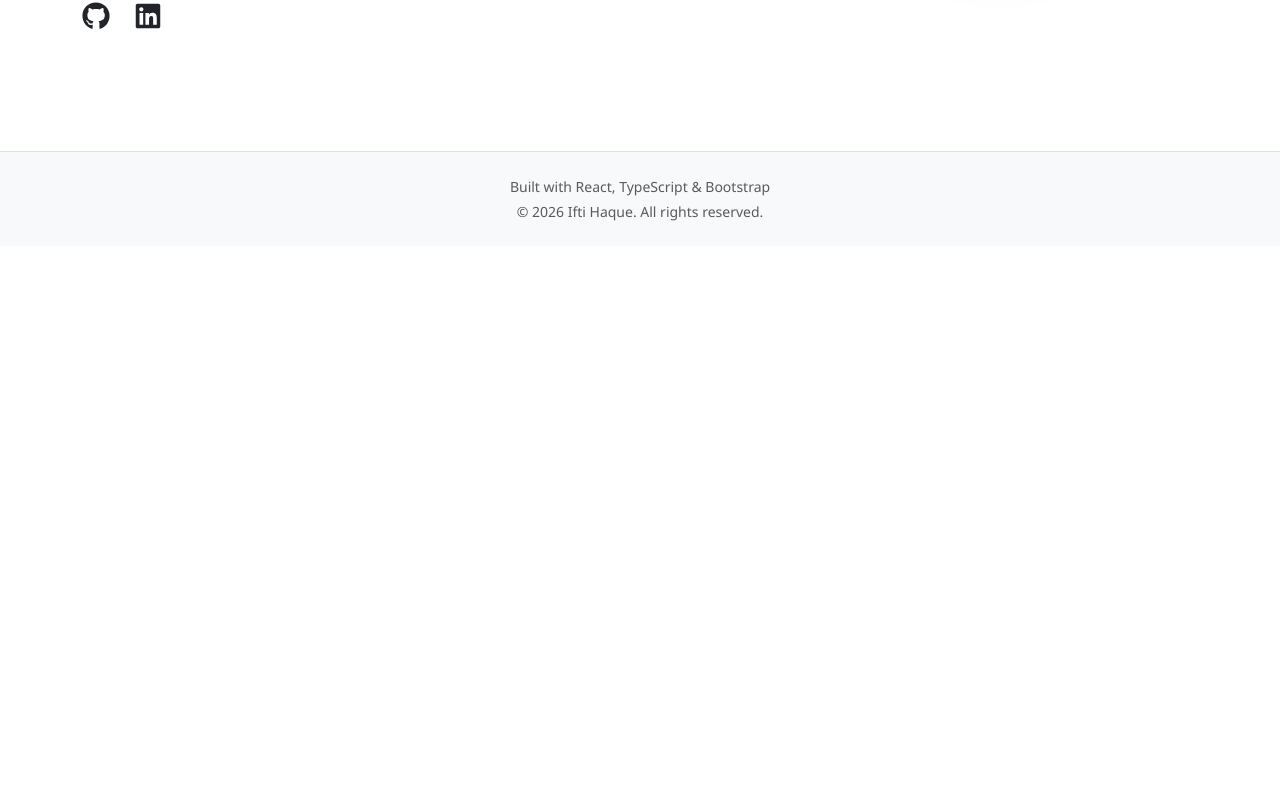
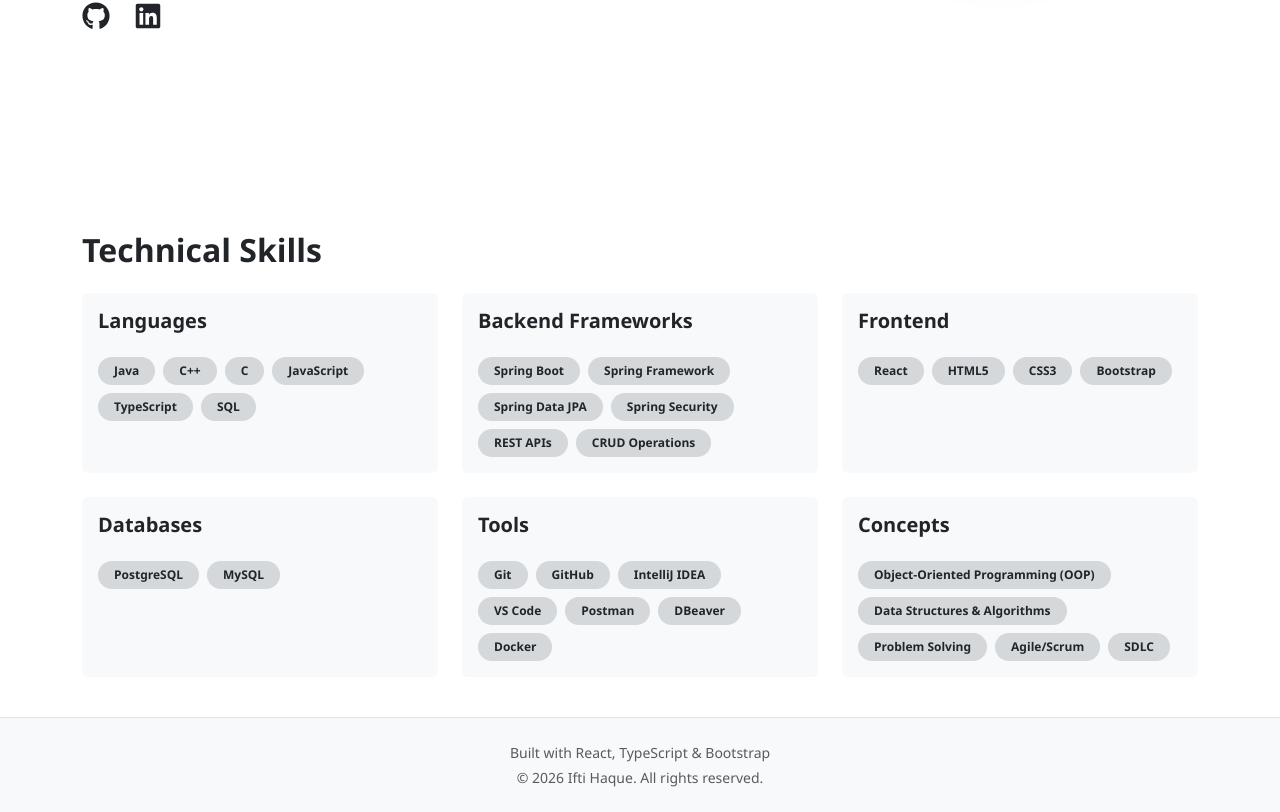
Before and after one commit to ifti020/ifti-portfolio-v1, a React (Vite) app in the folder ifti-portfolio/: page / in a window 1280 px wide. Shown: the part 705-1517 px from the top of the page. Before the commit the page ends 951 px from the top, so only its background shows below. Built offline with nearby package versions, Linux system fonts and the light colour scheme.

Commit message:
Added Skills section

```diff
--- a/ifti-portfolio/src/App.tsx
+++ b/ifti-portfolio/src/App.tsx
@@ -4,6 +4,7 @@ import {useEffect, useState} from "react";
 import Navbar from "./component/Navbar.tsx";
 import Footer from "./component/Footer.tsx";
 import Hero from "./component/Hero.tsx";
+import Skills from "./component/Skills.tsx";
 
 function App() {
     // Theme state: default is light mode.
@@ -23,6 +24,7 @@ function App() {
         <Navbar theme={theme} toggleTheme={toggleTheme} />
         <main className="container">
             <Hero/>
+            <Skills />
 
         </main>
         <Footer/>
--- /dev/null
+++ b/ifti-portfolio/src/component/Skills.tsx
@@ -0,0 +1,36 @@
+import React from 'react';
+import { skillsData } from '../data/skills';
+
+const Skills: React.FC = () => {
+    return (
+        <section id="skills">
+            <h2 className="fw-bold mb-4">Technical Skills</h2>
+            <div className="row g-4">
+                <SkillCategory title="Languages" skills={skillsData.languages} />
+                <SkillCategory title="Backend Frameworks" skills={skillsData.backend} />
+                <SkillCategory title="Frontend" skills={skillsData.frontend} />
+                <SkillCategory title="Databases" skills={skillsData.databases} />
+                <SkillCategory title="Tools" skills={skillsData.tools} />
+                <SkillCategory title="Concepts" skills={skillsData.concepts} />
+            </div>
+        </section>
+    );
+};
+
+// Helper component for skill cards
+const SkillCategory: React.FC<{title: string, skills: string[]}> = ({ title, skills }) => (
+    <div className="col-md-4">
+        <div className="card h-100 border-0 bg-body-tertiary hover-card p-3">
+            <h5 className="card-title fw-bold">{title}</h5>
+            <div className="d-flex flex-wrap gap-2 mt-3">
+                {skills.map(skill => (
+                    <span key={skill} className="badge bg-secondary bg-opacity-25 text-body rounded-pill px-3 py-2">
+            {skill}
+          </span>
+                ))}
+            </div>
+        </div>
+    </div>
+);
+
+export default Skills;
--- /dev/null
+++ b/ifti-portfolio/src/data/skills.ts
@@ -0,0 +1,8 @@
+export const skillsData = {
+    languages: ["Java", "C++", "C", "JavaScript", "TypeScript", "SQL"],
+    backend: ["Spring Boot", "Spring Framework", "Spring Data JPA", "Spring Security", "REST APIs", "CRUD Operations"],
+    frontend: ["React", "HTML5", "CSS3", "Bootstrap"],
+    databases: ["PostgreSQL", "MySQL"],
+    tools: ["Git", "GitHub", "IntelliJ IDEA", "VS Code", "Postman", "DBeaver", "Docker"],
+    concepts: ["Object-Oriented Programming (OOP)", "Data Structures & Algorithms", "Problem Solving", "Agile/Scrum", "SDLC"]
+};
```
